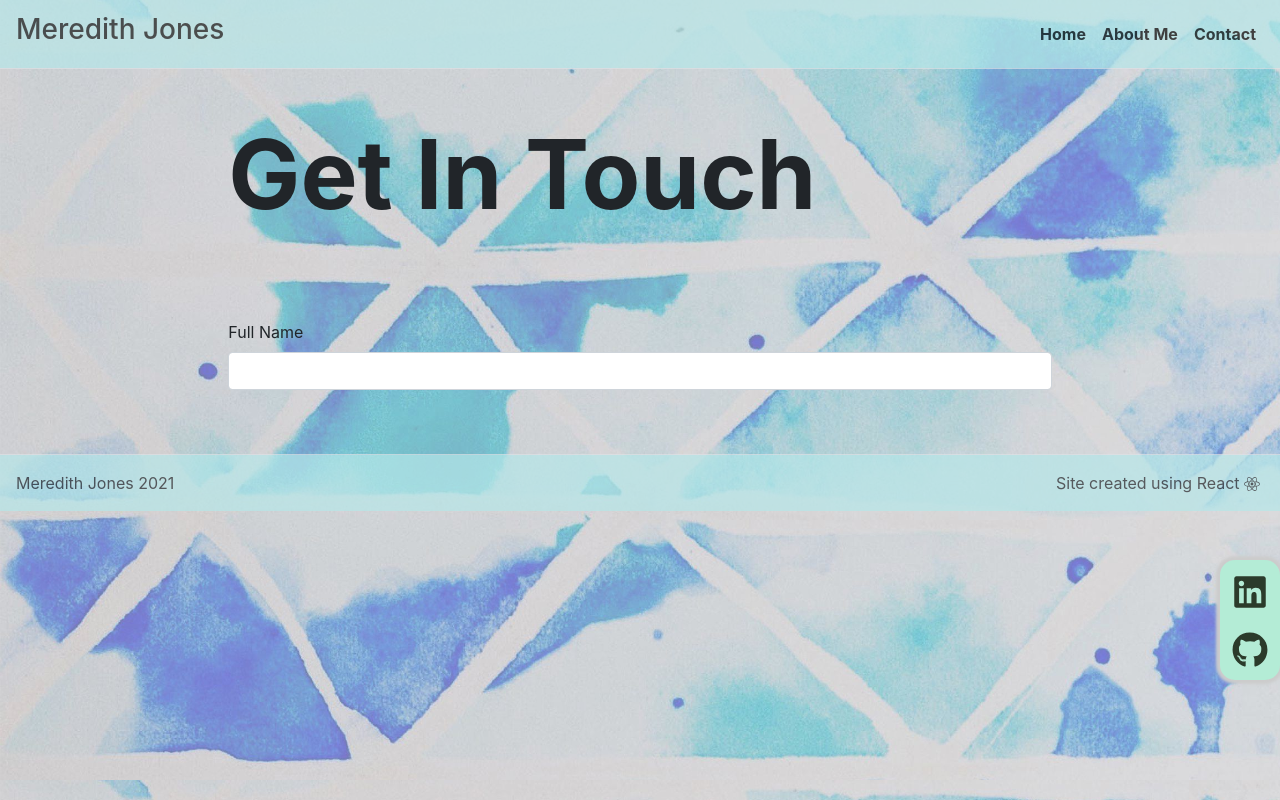
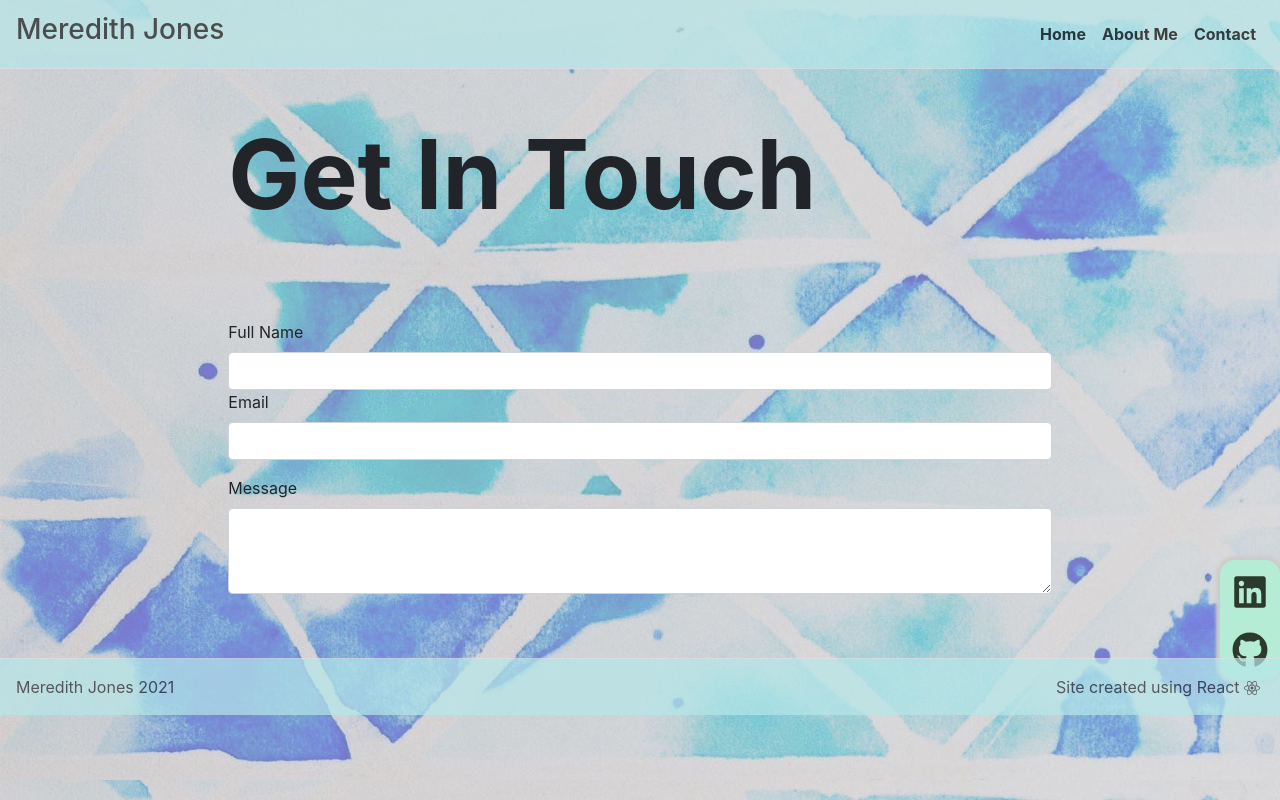
Before and after one commit to meredithajones/2021-Portfolio, a React (Create React App) app: page /contact in a window 1280 px wide. Built offline with nearby package versions, Linux system fonts and the light colour scheme.

Commit message:
Added email and message fields to contact component

```diff
--- a/src/Pages/ContactPage.js
+++ b/src/Pages/ContactPage.js
@@ -28,7 +28,19 @@
                         <Form.Label htmlFor="full-name">
                             Full Name
                         </Form.Label>
-                        <Form.Control id="full-name" name="name" type="text" value={this.state.name} />
+                        <Form.Control id="full-name" name="name" type="text" value={this.state.name} onChange={this.handleChange}/>
+
+                        <Form.Group>
+                            <Form.Label htmlFor="email">Email</Form.Label>
+                            <Form.Control id="email" name="email" type="email" value={this.state.email} onChange={this.handleChange} />
+                        </Form.Group>
+
+
+                        <Form.Group>
+                            <Form.Label htmlFor="message">Message</Form.Label>
+                            <Form.Control id="message" name="message" as="textarea"rows="3" value={this.state.message} onChange={this.handleChange} />
+                        </Form.Group>
+
                     </Form.Group>
 
 
```
